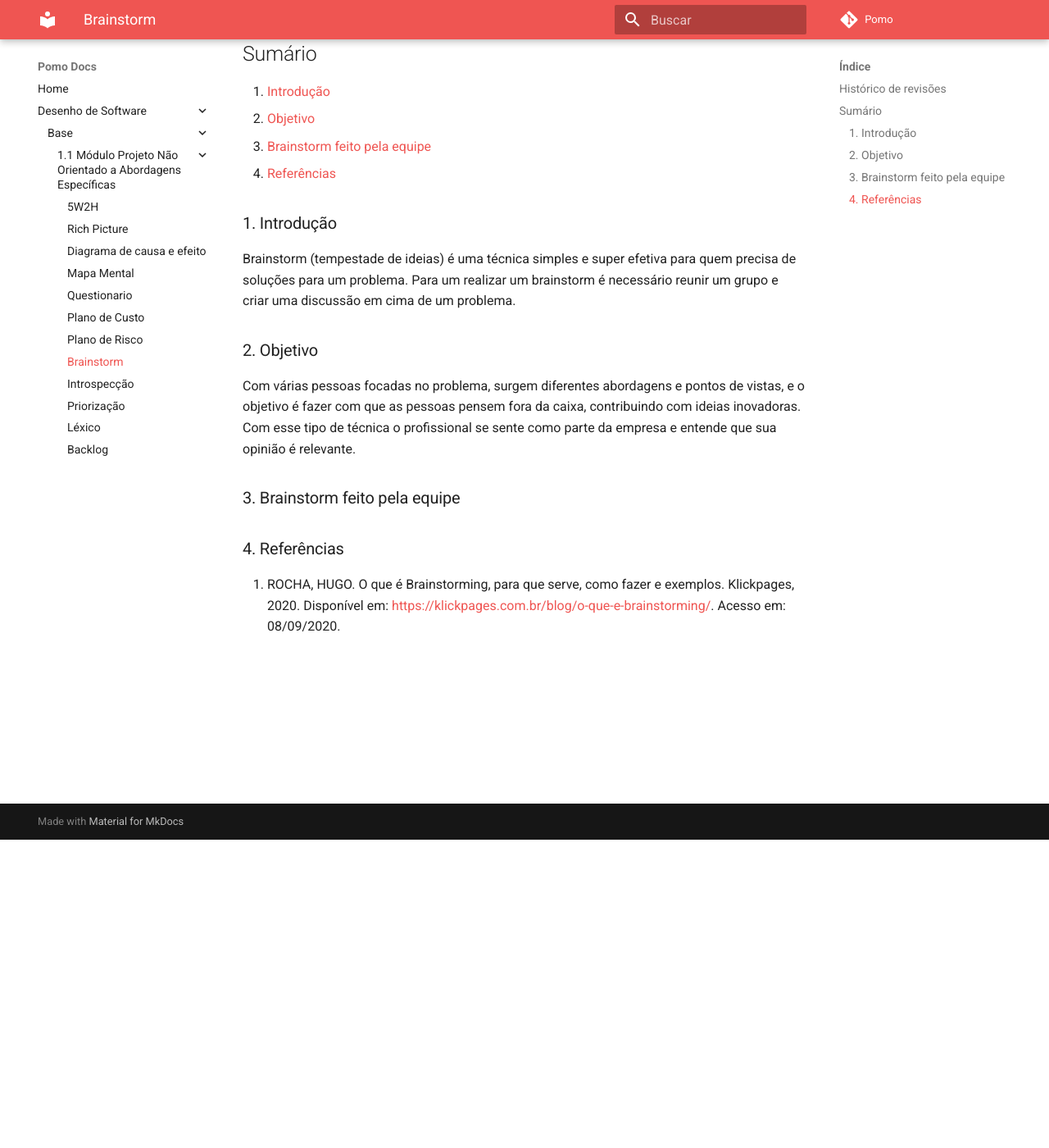
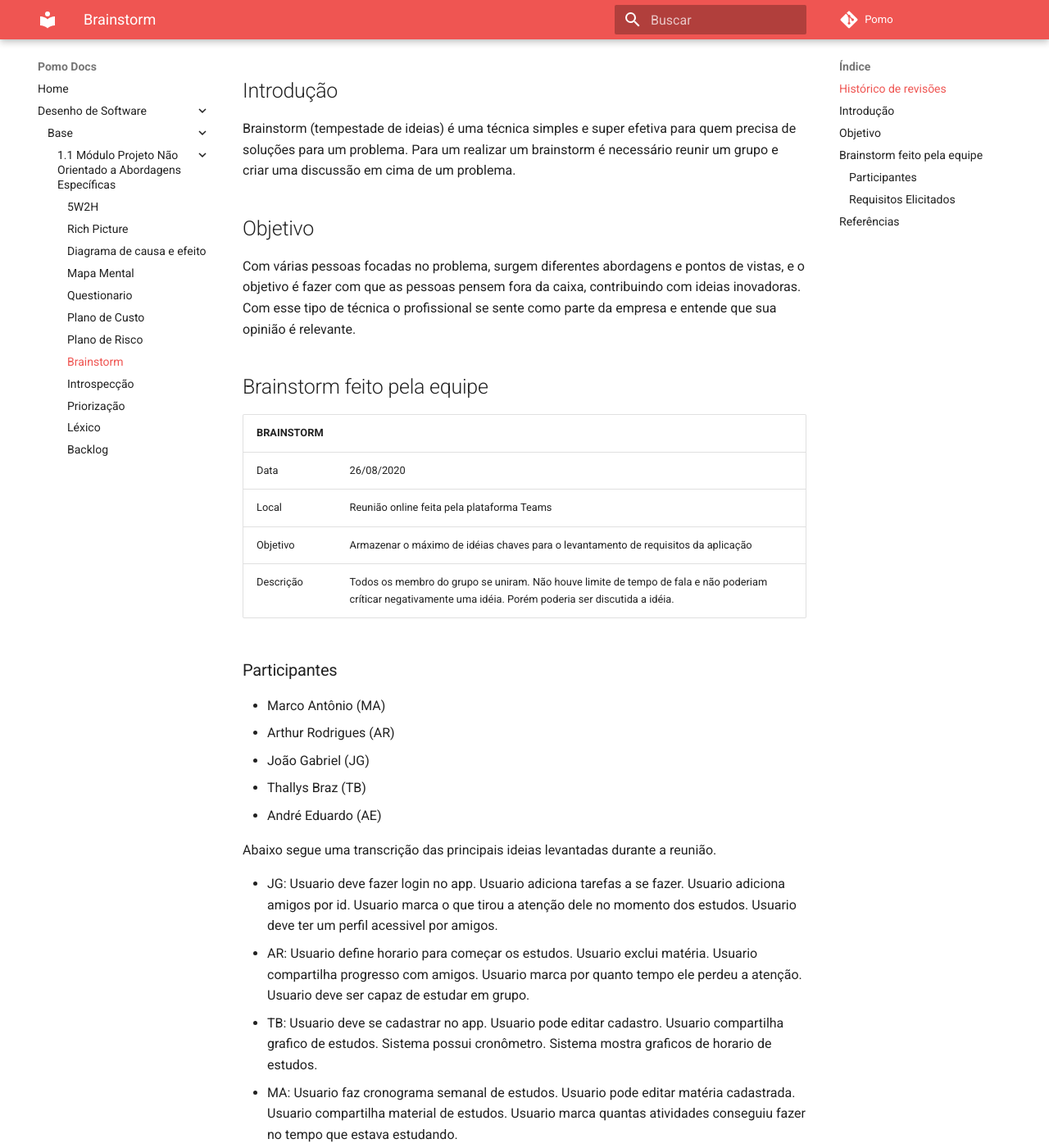
Before and after one commit to UnBArqDsw/2020.1_G6_Pomo, an MkDocs documentation site: the page built from docs/base/modulo1.1/brainstorm.md, in a window 1280 px wide and 1400 px high, scrolled down 376 px. Shown: the whole window at 82% size. Built offline with MkDocs 1.6.1 and Material for MkDocs 9.7.7, drawn with Linux system fonts in a browser that asks for light colours; comment, search, counter and statistics services are not loaded; some of the changed text lies outside the part shown.

Commit message:
Adding brainstorm document

```diff
--- a/docs/base/modulo1.1/brainstorm.md
+++ b/docs/base/modulo1.1/brainstorm.md
@@ -6,30 +6,65 @@
 |:---|:---|:---|:---|
 |08/09/2020|1.0|Criação da página e adição de conteúdo |[Arthur Rodrigues](https://github.com/arthurarp)|
 |08/09/2020|1.1|Adição de conteúdo |[Marco Antonio](https://github.com/markinlimac)|
+|11/09/2020|1.2|Edição do conteúdo|[Marco Antonio](https://github.com/markinlimac)|
 
-
-## Sumário
-
-1. [Introdução](#1-introdução)
-2. [Objetivo](#2-objetivo)
-3. [Brainstorm feito pela equipe](#3-rich-pictures-feitos-pela-equipe)
-4. [Referências](#4-referências)
-
-
-### 1. Introdução
+## Introdução
 
 Brainstorm (tempestade de ideias) é uma técnica simples e super efetiva para quem precisa de soluções para um problema. Para um realizar um brainstorm é necessário reunir um grupo e criar uma discussão em cima de um problema.
 
 
-### 2. Objetivo
+## Objetivo
 Com várias pessoas focadas no problema, surgem diferentes abordagens e pontos de vistas, e o objetivo é fazer com que as pessoas pensem fora da caixa, contribuindo com ideias inovadoras. Com esse tipo de técnica o profissional se sente como parte da empresa e entende que sua opinião é relevante.
 
+## Brainstorm feito pela equipe
+|BRAINSTORM||
+|---|---|
+|Data|26/08/2020|
+|Local|Reunião online feita pela plataforma Teams|
+|Objetivo|Armazenar o máximo de idéias chaves para o levantamento de requisitos da aplicação|
+|Descrição|Todos os membro do grupo se uniram. Não houve limite de tempo de fala e não poderiam críticar negativamente uma idéia. Porém poderia ser discutida a idéia.|
 
-### 3. Brainstorm feito pela equipe
+### Participantes
+* Marco Antônio (MA)
+* Arthur Rodrigues (AR)
+* João Gabriel (JG)
+* Thallys Braz (TB)
+* André Eduardo (AE)
 
+Abaixo segue uma transcrição das principais ideias levantadas durante a reunião.
 
+* JG: Usuario deve fazer login no app. Usuario adiciona tarefas a se fazer. Usuario adiciona amigos por id. Usuario marca o que tirou a atenção dele no momento dos estudos. Usuario deve ter um perfil acessivel por amigos.
+* AR: Usuario define horario para começar os estudos. Usuario exclui matéria. Usuario compartilha progresso com amigos. Usuario marca por quanto tempo ele perdeu a atenção. Usuario deve ser capaz de estudar em grupo.
+* TB: Usuario deve se cadastrar no app. Usuario pode editar cadastro. Usuario compartilha grafico de estudos. Sistema possui cronômetro. Sistema mostra graficos de horario de estudos.
+* MA: Usuario faz cronograma semanal de estudos. Usuario pode editar matéria cadastrada. Usuario compartilha material de estudos. Usuario marca quantas atividades conseguiu fazer no tempo que estava estudando.
+* AE: Usuario pode cadastrar matéria para estudo. Usuario define quantidade de horas que devem ser estudadas. Usuario cria grupo de estudos. Sistema calcula o tempo do cronometro atraves da quantidade de horas que devem ser estudadas.
 
+### Requisitos Elicitados
+| Código | Descrição | Prioridade |
+| --- | --- | --- |
+|BRF01|Fazer cadastro na plataforma|Must|
+|BRF02|Editar cadastro|Must|
+|BRF03|Fazer login à plataforma|Must|
+|BRF04|Ver lista de atividades|Must|
+|BRF05|Criar uma atividade|Must|
+|BRF06|Editar atividade cadastrada|Must|
+|BRF07|Excluir uma atividade|Must|
+|BRF08|Cadastrar matéria para estudo|Should|
+|BRF09|Montar minha grade de tarefas|Could|
+|BRF10|Cronometrar o meu tempo de atividade|Must|
+|BRF11|Definir quantidade de horas que devem ser estudadas|Should|
+|BRF12|Definir horario para começar a atividade|Should|
+|BRF13|Estudar em grupo|Could|
+|BRF14|Ter um perfil, acessível somente por amigos, de sessões de foco|Must|
+|BRF15|Adicionar amigos por id|Must|
+|BRF16|Compartilhar progresso com amigos|Must|
+|BRF17|Compartilhar material de estudos|Must|
+|BRF18|Acessar gráficos sobre meu comportamento de estudo|Should|
+|BRF19|Compartilhar grafico de estudos|Could|
+|BRF20|Marcar o que tirou a atenção dele no momento dos estudos|Could|
+|BRF21|Marcar por quanto tempo ele perdeu a atenção|Could|
+|BRF22|Marcar quantas atividades conseguiu fazer no tempo que estava estudando|Should|
 
-### 4. Referências
+## Referências
 
 1. ROCHA, HUGO. O que é Brainstorming, para que serve, como fazer e exemplos. Klickpages, 2020. Disponível em: <https://klickpages.com.br/blog/o-que-e-brainstorming/>. Acesso em: 08/09/2020.
```
